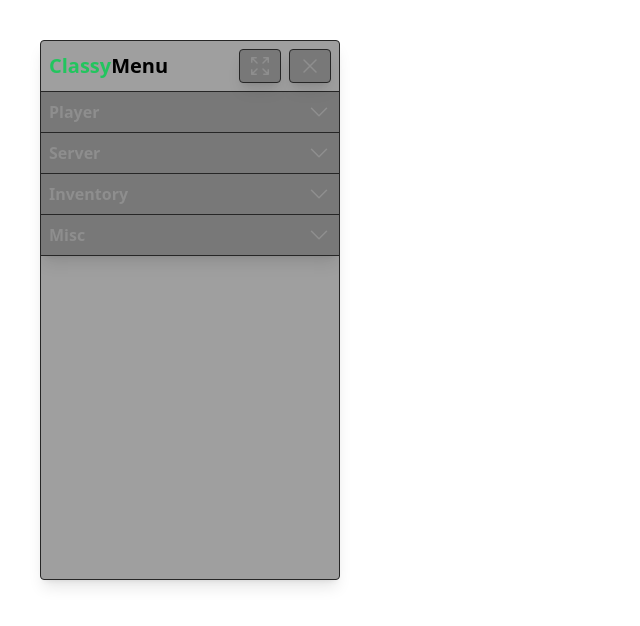
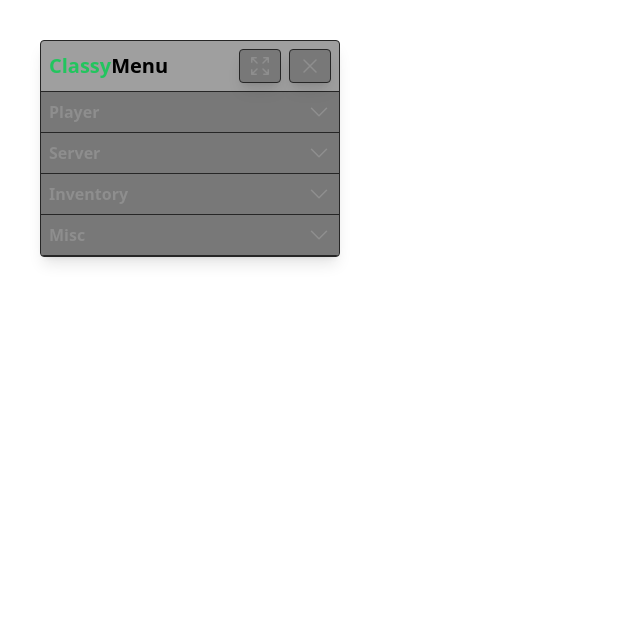
Before and after one commit to Clxssyy/classy-fivem, a React (Vite) app in the folder classy-admin/packages/ui/: page / in a window 1280 px wide. Shown: the top 626 px of the page, without its empty margins (0-640 px from the left). Built offline with nearby package versions, Linux system fonts and the light colour scheme.

Commit message:
Update page structure

```diff
--- a/classy-admin/packages/ui/src/components/MenuCategory.tsx
+++ b/classy-admin/packages/ui/src/components/MenuCategory.tsx
@@ -1,6 +1,5 @@
 import { ChevronDownIcon } from '@heroicons/react/24/outline'
 import { useEffect, useState } from 'react'
-
 interface MenuCategoryProps {
   category: string
   children: JSX.Element[] | JSX.Element
@@ -9,6 +8,7 @@ interface MenuCategoryProps {
   toggleCategoryExtend: number
   toggleCatergoryCollapse: boolean
   menuExpanded: boolean
+  id: string
 }
 
 const MenuCategory = (props: MenuCategoryProps) => {
@@ -20,6 +20,7 @@ const MenuCategory = (props: MenuCategoryProps) => {
     toggleCategoryExtend: categoryExtend,
     toggleCatergoryCollapse: categoryCollapse,
     menuExpanded: expanded,
+    id: id,
   } = props
 
   const [hidden, setHidden] = useState(true)
@@ -44,8 +45,8 @@ const MenuCategory = (props: MenuCategoryProps) => {
 
   return (
     <>
-      <div className='flex flex-col'>
-        <div className='flex grow sticky top-0 z-10 bg-neutral-600/50 group-hover/menu:bg-neutral-600'>
+      <section id={id} className='flex flex-col'>
+        <header className='flex grow sticky top-0 z-10 bg-neutral-600/50 group-hover/menu:bg-neutral-600'>
           <button
             onClick={() => setHidden(!hidden)}
             className='flex grow justify-between p-2 border-b border-neutral-800 text-neutral-400/50 group-hover/menu:text-neutral-400'
@@ -59,19 +60,16 @@ const MenuCategory = (props: MenuCategoryProps) => {
               />
             </div>
           </button>
-        </div>
-        <div
-          className={`transition-all duration-300 overflow-hidden ${
+        </header>
+        <section
+          id={id + '-items'}
+          className={`flex flex-col divide-y divide-neutral-800 transition-all duration-300 overflow-hidden ${
             hidden ? 'max-h-0 ease-out' : 'ease-in max-h-[1000px]'
           }`}
         >
-          <div
-            className={`flex flex-col p-2 divide-y divide-neutral-800 ${expanded ? '' : 'gap-2'}`}
-          >
-            {children}
-          </div>
-        </div>
-      </div>
+          {children}
+        </section>
+      </section>
     </>
   )
 }
--- a/classy-admin/packages/ui/src/components/MenuItem.tsx
+++ b/classy-admin/packages/ui/src/components/MenuItem.tsx
@@ -9,6 +9,7 @@ interface MenuItemProps {
   toggleCollapse: boolean
   toggleExtend: number
   menuExpanded: boolean
+  id: string
 }
 
 const MenuItem = (props: MenuItemProps) => {
@@ -21,6 +22,7 @@ const MenuItem = (props: MenuItemProps) => {
     toggleCollapse: collapse,
     toggleExtend: extend,
     menuExpanded: expanded,
+    id: id,
   } = props
 
   useEffect(() => {
@@ -34,17 +36,19 @@ const MenuItem = (props: MenuItemProps) => {
 
   if (!expanded) {
     return (
-      <button
-        onClick={func}
-        className='font-bold hover:scale-105 active:scale-95 transition-all bg-neutral-600/50 rounded px-2 shadow-lg border border-neutral-800 text-neutral-400/50 group-hover/menu:text-neutral-400 group-hover/menu:bg-neutral-600'
-      >
-        {name}
-      </button>
+      <section id={id} className='flex'>
+        <button
+          onClick={func}
+          className='grow font-bold hover:scale-105 active:scale-95 transition-all bg-neutral-700/50 px-2 shadow-lg text-neutral-400/50 group-hover/menu:text-neutral-400 group-hover/menu:bg-neutral-700'
+        >
+          {name}
+        </button>
+      </section>
     )
   } else {
     return (
       <>
-        <div className='flex flex-col'>
+        <div id={id} className='flex flex-col'>
           <div className='flex'>
             <div className='p-2 min-w-fit'>
               <button
@@ -88,7 +92,9 @@ const MenuItem = (props: MenuItemProps) => {
                 hidden ? 'max-h-0 ease-out' : 'ease-in max-h-96'
               }`}
             >
-              <div className='flex gap-2 p-2 flex-wrap'>{options}</div>
+              <div id={id + '-options'} className='flex gap-2 p-2 flex-wrap'>
+                {options}
+              </div>
             </div>
           ) : null}
         </div>
--- a/classy-admin/packages/ui/src/index.css
+++ b/classy-admin/packages/ui/src/index.css
@@ -2,14 +2,14 @@
 @tailwind components;
 @tailwind utilities;
 
-#menuItems::-webkit-scrollbar {
+#categories::-webkit-scrollbar {
   @apply w-3;
 }
 
-#menuItems::-webkit-scrollbar-thumb {
+#categories::-webkit-scrollbar-thumb {
   @apply rounded bg-black/40 hover:bg-neutral-700;
 }
 
-#menuItems::-webkit-scrollbar-track {
+#categories::-webkit-scrollbar-track {
   @apply rounded-br;
 }
--- a/classy-admin/packages/ui/src/pages/adminMenu/AdminMenu.tsx
+++ b/classy-admin/packages/ui/src/pages/adminMenu/AdminMenu.tsx
@@ -290,19 +290,6 @@ const AdminMenu = () => {
 
   const [filteredItems, setFilteredItems] = useState(menuItems)
 
-  async function close() {
-    closePage('AdminMenu')
-    await fetchNui('closeMenu', { pageName: 'AdminMenu' })
-  }
-
-  async function kill() {
-    await fetchNui('kill')
-  }
-
-  useExitListener(async () => {
-    await close()
-  })
-
   useEffect(() => {
     if (search !== '') setCategoryExtend(categoryExtend + 1)
     if (search === '') setCategoryCollapse(!categoryCollapse)
@@ -330,16 +317,39 @@ const AdminMenu = () => {
     })
   }, [search])
 
+  async function close() {
+    closePage('AdminMenu')
+    await fetchNui('closeMenu', { pageName: 'AdminMenu' })
+  }
+
+  async function kill() {
+    const options = document.getElementById('Kill Player-options')?.children
+
+    if (options) {
+      const playerID = (options[0] as HTMLInputElement).value
+      console.log('Player ID:', playerID)
+      await fetchNui('kill', { playerID: Number(playerID) })
+    } else {
+      console.log('No options found')
+      await fetchNui('kill')
+    }
+  }
+
+  useExitListener(async () => {
+    await close()
+  })
+
   return (
     <div className='grid p-10 h-screen overflow-hidden place-items-start'>
-      <div
+      <main
+        id='menu'
         className={`transition-all bg-neutral-700/50 border border-neutral-800 rounded flex flex-col shadow-lg overflow-hidden hover:bg-neutral-700 group/menu ${
           expandMenu
             ? 'max-w-full max-h-full min-h-full min-w-full ease-out'
-            : 'ease-out min-w-[25%] min-h-[75%] max-h-[75%] max-w-[25%]'
+            : 'ease-out min-w-[25%] min-h-min max-h-[75%] max-w-[25%]'
         }`}
       >
-        <div className='justify-between flex border-b border-neutral-800'>
+        <header className='justify-between flex border-b border-neutral-800'>
           <div className='flex p-2 place-items-center gap-2'>
             <h1 className='text-xl font-bold cursor-default select-none'>
               <span className='text-green-500'>Classy</span>Menu
@@ -400,16 +410,18 @@ const AdminMenu = () => {
               <XMarkIcon className='w-6 h-6' />
             </button>
           </div>
-        </div>
-        <div id='menuItems' className='shadow-lg overflow-y-auto'>
+        </header>
+        <section id='categories' className='shadow-lg overflow-y-auto'>
           {filteredItems.map((group, index) => {
             return (
               <MenuCategory
                 key={index}
+                id={group.category}
                 category={group.category}
                 children={group.items.map((item, index) => (
                   <MenuItem
                     key={index}
+                    id={item.itemName}
                     itemName={item.itemName}
                     itemDescription={item.itemDescription}
                     itemFunction={item.itemFunction}
@@ -427,8 +439,8 @@ const AdminMenu = () => {
               />
             )
           })}
-        </div>
-      </div>
+        </section>
+      </main>
     </div>
   )
 }
```
